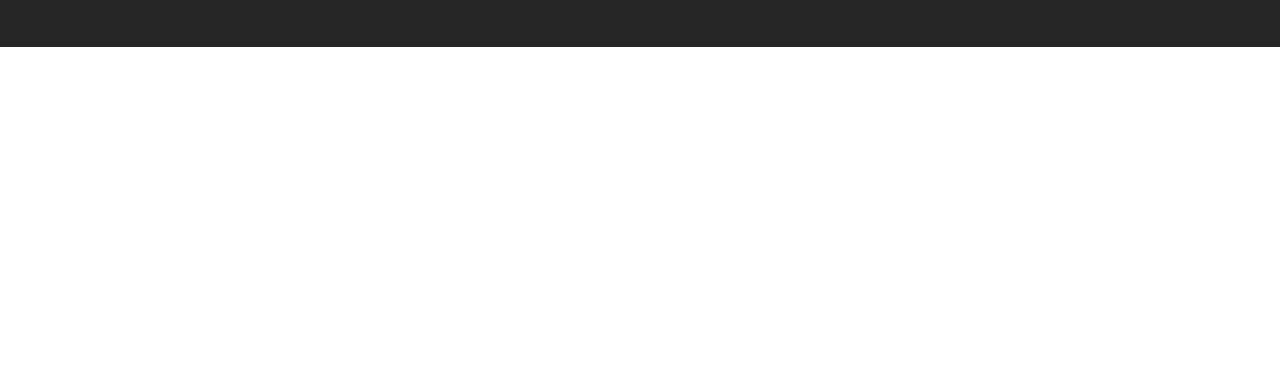
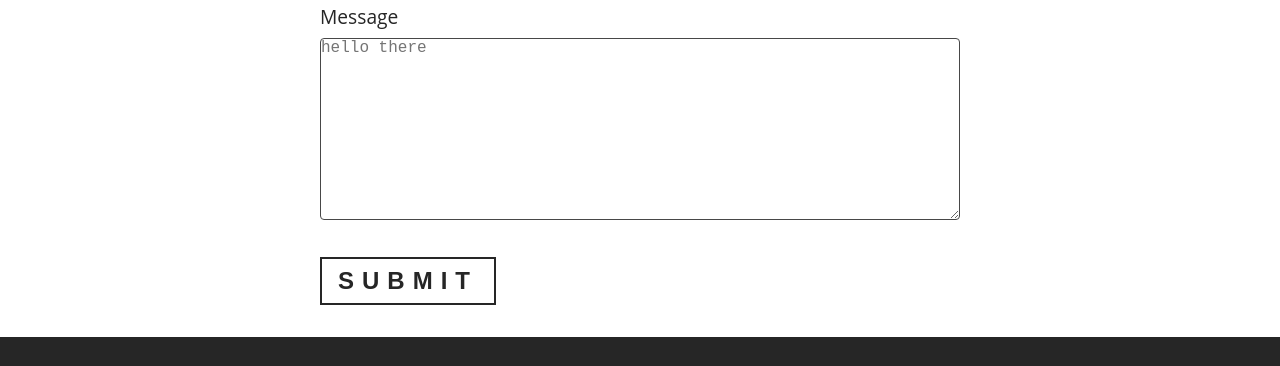
Before and after one commit to sharon-leshan/restaurant, a Gatsby site: page /contact in a window 1280 px wide. Shown: the part 973-1339 px from the top of the page. Before the commit the page ends 1020 px from the top, so only its background shows below. Built offline with nearby package versions, Linux system fonts and the light colour scheme; Gatsby itself is replaced by a stand-in of ours.

Commit message:
importing contact file

```diff
--- a/src/pages/contact.js
+++ b/src/pages/contact.js
@@ -3,6 +3,7 @@ import Layout from '../components/layout';
 import Seo from '../components/seo';
 import { PageHeader, Banner } from '../utils';
 import contactImg from '../images/bcg/contactBcg.jpg';
+import Contact from '../components/Contact/Contact'
 
 const ContactPage = () => {
 	return (
@@ -11,6 +12,7 @@ const ContactPage = () => {
 			<PageHeader img={contactImg}>
 				<Banner title="contact us" subtitle="let's get in touch" />
 			</PageHeader>
+			<Contact/>
 		</Layout>
 	);
 };
```
